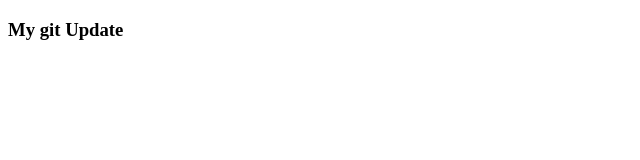
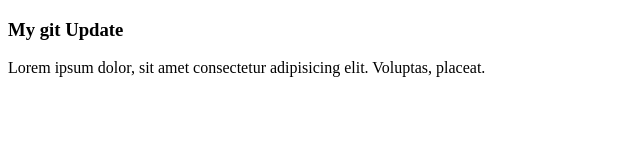
Before and after one commit to syedmehedi34/first-git-project, a plain HTML site: page index.html in a window 1280 px wide. Shown: the whole page, without its empty margins (0-640 px from the left). Drawn offline with Linux system fonts and the light colour scheme.

Commit message:
last update

```diff
--- a/index.html
+++ b/index.html
@@ -7,5 +7,8 @@
 </head>
 <body>
     <h3>My git Update</h3>
+    <p>
+        Lorem ipsum dolor, sit amet consectetur adipisicing elit. Voluptas, placeat.
+    </p>
 </body>
 </html>
```
